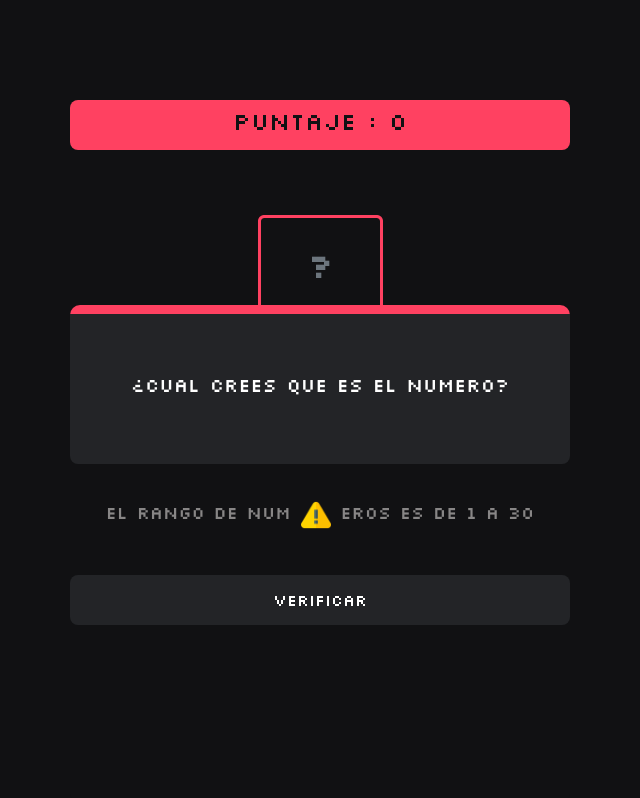
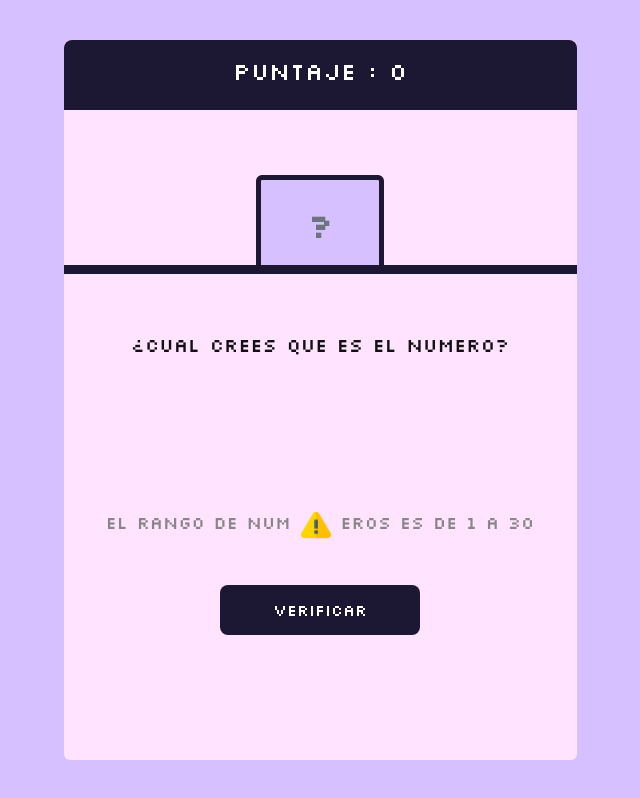
Before and after one commit to Yoswell/Adinina_El_Numero, a plain HTML site: page Index.html in a window 1280 px wide. Shown: the whole page, without its empty margins (320-960 px from the left). Drawn offline with nearby package versions, Linux system fonts and the light colour scheme.

Commit message:
Update Index.css

```diff
--- a/Index.css
+++ b/Index.css
@@ -3,40 +3,29 @@
 * { font-family: 'Silkscreen', cursive; }
 
 body {
-    background: #111113 !important;
-    height: 70vh;
-    color: #fff;
-}
-
-header {
+    background: #d6c0ff !important;
+    height: 100vh;
     display: flex;
     align-items: center;
     justify-content: center;
-    background-color: #ff4161;
-    width: 100%;
-    height: 80px;
+    color: #fff;
 }
-
-header h1 { font-size: 2rem; color: #111113; }
 
 .cards {
     display: flex;
     align-items: center;
-    justify-content: space-around;
+    justify-content: center;
     flex-wrap: wrap;
-    margin-top: -50px;
-    width: 100%;
-    height: 100%;
+    transition: 500ms;
 }
 
 .card {
     display: flex;
     align-items: center;
     flex-direction: column;
-    width: 500px;
-    top: 150px;
-    height: 700px !important;
-    background-color: #111113 !important;
+    width: auto;
+    height: 500px;
+    background-color: #ffe3ff !important;
     border: none !important;
     border-radius: 20px;
 }
@@ -46,11 +35,11 @@ header h1 { font-size: 2rem; color: #111113; }
     align-items: center;
     justify-content: center;
     width: 100%;
-    height: 50px;
-    background-color: #ff4161;
+    height: 70px;
+    background-color: #1c1833;
     font-size: 1.5rem;
-    border-radius: 8px;
-    color: #111113;
+    border-radius: 8px 8px 0 0;
+    color: #fff;
 }
 
 .titulo h3 { font-size: 1.5rem; }
@@ -86,17 +75,16 @@ header h1 { font-size: 2rem; color: #111113; }
     align-items: center;
     justify-content: center;
     top: -36px;
-    background-color: #232427;
+    background-color: #ffe3ff;
     border-radius: 0 0 8px 8px;
 }
 
-.informacion h1 { color: #fff; font-size: 1.2rem; }
+.informacion h1 { color: #111113; font-size: 1.2rem; }
 
 .line {
     width: 100%;
     height: 10px;
-    border-radius: 10px 10px 0 0;
-    background-color: #ff4161;
+    background-color: #1c1833;
     margin-top: -10px;
 }
 
@@ -104,7 +92,6 @@ header h1 { font-size: 2rem; color: #111113; }
     position: relative;
     display: flex;
     align-items: center;
-    top: -50px;
     width: 100%;
     height: 300px;
 }
@@ -137,9 +124,9 @@ header h1 { font-size: 2rem; color: #111113; }
     width: 100%;
     font-size: 2rem;
     font-weight: bold;
-    background-color: #111113;
-    color: #fff;
-    border: 3px solid #ff4161;
+    background-color: #d6c0ff;
+    color: #111113;
+    border: 5px solid #1c1833;
     box-shadow: none;
 }
 
@@ -149,28 +136,14 @@ header h1 { font-size: 2rem; color: #111113; }
     justify-content: center;
     text-align: center;
     height: 50px;
-    width: 100%;
+    width: 200px;
     border-radius: 8px;
     font-size: 1rem;
     border: none;
-    background-color: #232427;
+    background-color: #1c1833;
     color: #fff;
 }
 
 #Two,
 #Three,
 #Ford { display: none; }
-
-@media (max-width: 500px) {
-    header h1 { text-align: center; font-size: 1.8rem !important; }
-    .informacion h1 { text-align: center; font-size: 1rem !important;}
-    .tuRespuesta h1 { text-align: center; font-size: 1rem !important;}
-    .cards { margin-top: -50px;}
-}
-
-@media (max-width: 360px) {
-    header h1 { text-align: center; font-size: 1.5rem !important; }
-    .informacion h1 { text-align: center; font-size: 1rem !important;}
-    .tuRespuesta h1 { text-align: center; font-size: 0.8rem !important;}
-    .cards { margin-top: -50px;}
-}
```
